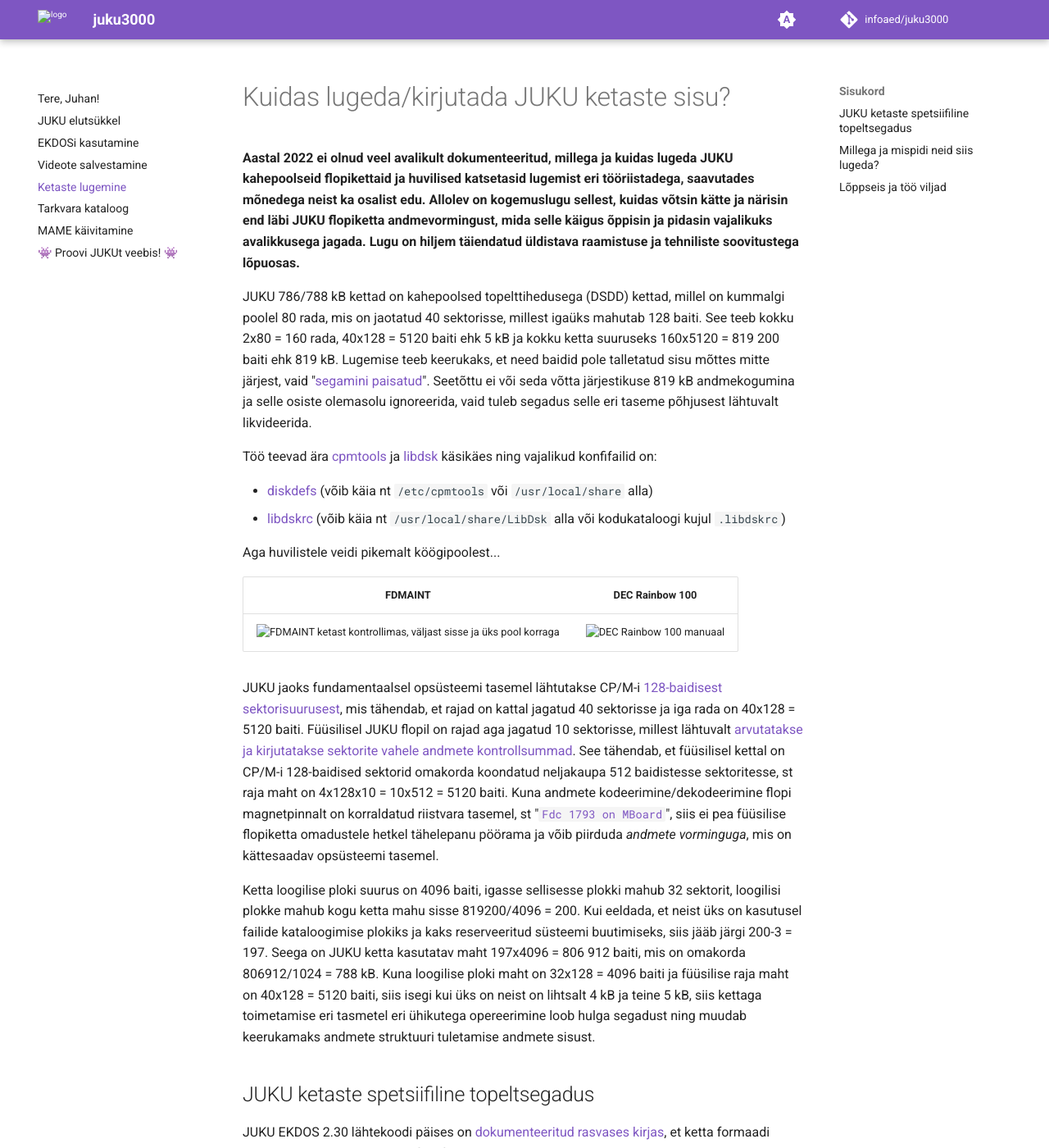
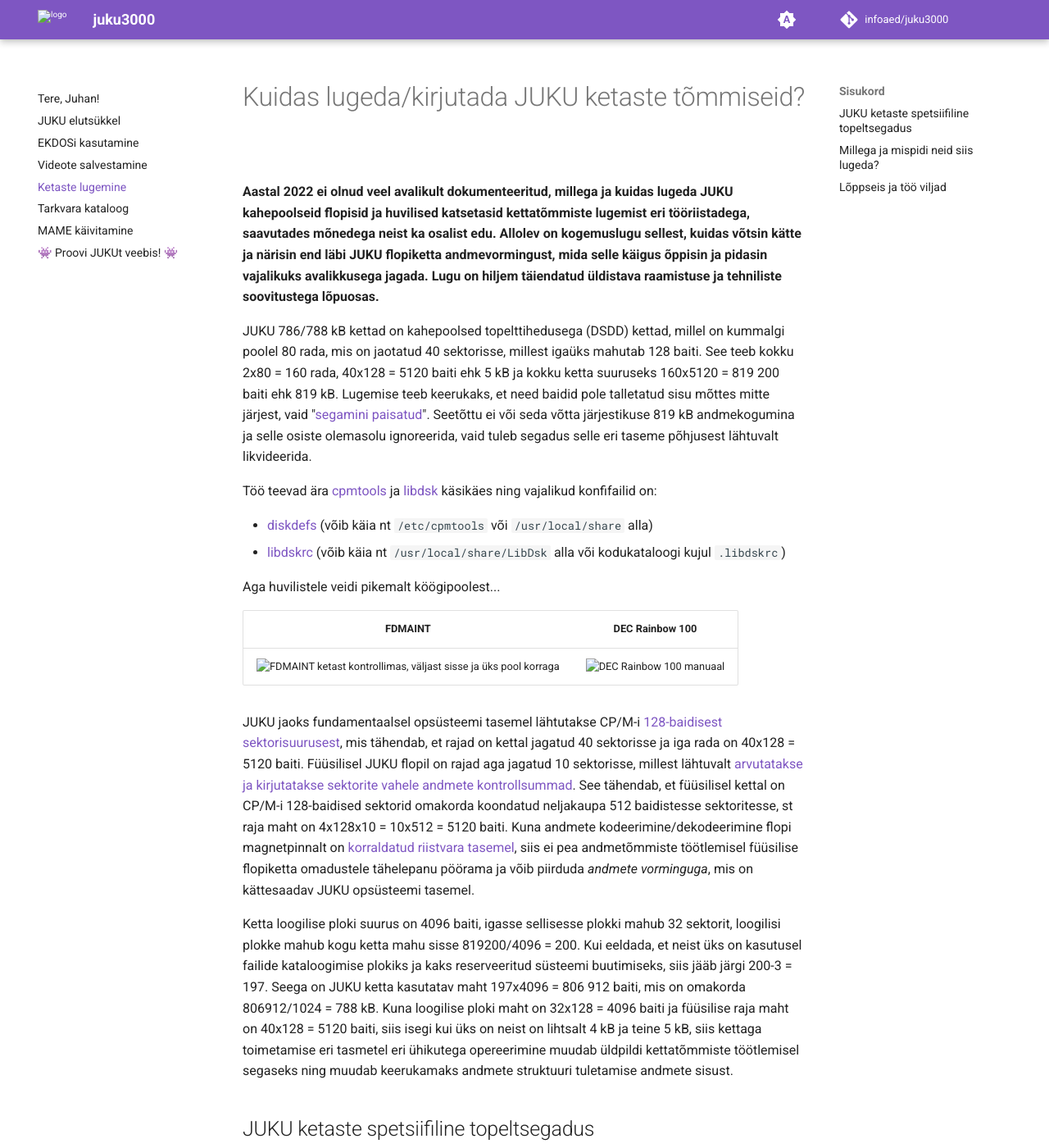
Before and after one commit to infoaed/juku3000, an MkDocs documentation site: the page built from docs/kettad.md, in a window 1280 px wide and 1400 px high. Shown: the whole window at 82% size. Built offline with MkDocs 1.6.1 and Material for MkDocs 9.7.7, drawn with Linux system fonts in a browser that asks for light colours; comment, search, counter and statistics services are not loaded.

Commit message:
Update kettad.md

```diff
--- a/docs/kettad.md
+++ b/docs/kettad.md
@@ -1,6 +1,6 @@
-# Kuidas lugeda/kirjutada JUKU ketaste sisu?
+# Kuidas lugeda/kirjutada JUKU ketaste tõmmiseid?
 
-__Aastal 2022 ei olnud veel avalikult dokumenteeritud, millega ja kuidas lugeda JUKU kahepoolseid flopikettaid ja huvilised katsetasid lugemist eri tööriistadega, saavutades mõnedega neist ka osalist edu. Allolev on kogemuslugu sellest, kuidas võtsin kätte ja närisin end läbi JUKU flopiketta andmevormingust, mida selle käigus õppisin ja pidasin vajalikuks avalikkusega jagada. Lugu on hiljem täiendatud üldistava raamistuse ja tehniliste soovitustega lõpuosas.__
+__Aastal 2022 ei olnud veel avalikult dokumenteeritud, millega ja kuidas lugeda JUKU kahepoolseid flopisid ja huvilised katsetasid kettatõmmiste lugemist eri tööriistadega, saavutades mõnedega neist ka osalist edu. Allolev on kogemuslugu sellest, kuidas võtsin kätte ja närisin end läbi JUKU flopiketta andmevormingust, mida selle käigus õppisin ja pidasin vajalikuks avalikkusega jagada. Lugu on hiljem täiendatud üldistava raamistuse ja tehniliste soovitustega lõpuosas.__
 
 JUKU 786/788 kB kettad on kahepoolsed topelttihedusega (DSDD) kettad, millel on kummalgi poolel 80 rada, mis on jaotatud 40 sektorisse, millest igaüks mahutab 128 baiti. See teeb kokku 2x80 = 160 rada, 40x128 = 5120 baiti ehk 5 kB ja kokku ketta suuruseks 160x5120 = 819 200 baiti ehk 819 kB. Lugemise teeb keerukaks, et need baidid pole talletatud sisu mõttes mitte järjest, vaid "[segamini paisatud](https://www.seasip.info/Cpm/skew.html)". Seetõttu ei või seda võtta järjestikuse 819 kB andmekogumina ja selle osiste olemasolu ignoreerida, vaid tuleb segadus selle eri taseme põhjusest lähtuvalt likvideerida.
 
@@ -15,9 +15,9 @@ FDMAINT             |  DEC Rainbow 100
 :-------------------------:|:-------------------------:
 ![FDMAINT ketast kontrollimas, väljast sisse ja üks pool korraga](/images/disk5.png)  |  ![DEC Rainbow 100 manuaal](/images/rainbow-logo.png)
 
-JUKU jaoks fundamentaalsel opsüsteemi tasemel lähtutakse CP/M-i [128-baidisest sektorisuurusest](https://en.wikipedia.org/wiki/CP/M#Basic_Input_Output_System), mis tähendab, et rajad on kattal jagatud 40 sektorisse ja iga rada on 40x128 = 5120 baiti. Füüsilisel JUKU flopil on rajad aga jagatud 10 sektorisse, millest lähtuvalt [arvutatakse ja kirjutatakse sektorite vahele andmete kontrollsummad](https://en.wikipedia.org/wiki/Modified_frequency_modulation#MFM_coding). See tähendab, et füüsilisel kettal on CP/M-i 128-baidised sektorid omakorda koondatud neljakaupa 512 baidistesse sektoritesse, st raja maht on 4x128x10 = 10x512 = 5120 baiti. Kuna andmete kodeerimine/dekodeerimine flopi magnetpinnalt on korraldatud riistvara tasemel, st "[`Fdc 1793 on MBoard`](https://en.wikipedia.org/wiki/Western_Digital_FD1771)", siis ei pea füüsilise flopiketta omadustele hetkel tähelepanu pöörama ja võib piirduda _andmete vorminguga_, mis on kättesaadav opsüsteemi tasemel.
+JUKU jaoks fundamentaalsel opsüsteemi tasemel lähtutakse CP/M-i [128-baidisest sektorisuurusest](https://en.wikipedia.org/wiki/CP/M#Basic_Input_Output_System), mis tähendab, et rajad on kettal jagatud 40 sektorisse ja iga rada on 40x128 = 5120 baiti. Füüsilisel JUKU flopil on rajad aga jagatud 10 sektorisse, millest lähtuvalt [arvutatakse ja kirjutatakse sektorite vahele andmete kontrollsummad](https://en.wikipedia.org/wiki/Modified_frequency_modulation#MFM_coding). See tähendab, et füüsilisel kettal on CP/M-i 128-baidised sektorid omakorda koondatud neljakaupa 512 baidistesse sektoritesse, st raja maht on 4x128x10 = 10x512 = 5120 baiti. Kuna andmete kodeerimine/dekodeerimine flopi magnetpinnalt on [korraldatud riistvara tasemel](https://en.wikipedia.org/wiki/Western_Digital_FD1771), siis ei pea andmetõmmiste töötlemisel füüsilise flopiketta omadustele tähelepanu pöörama ja võib piirduda _andmete vorminguga_, mis on kättesaadav JUKU opsüsteemi tasemel.
 
-Ketta loogilise ploki suurus on 4096 baiti, igasse sellisesse plokki mahub 32 sektorit, loogilisi plokke mahub kogu ketta mahu sisse 819200/4096 = 200. Kui eeldada, et neist üks on kasutusel failide kataloogimise plokiks ja kaks reserveeritud süsteemi buutimiseks, siis jääb järgi 200-3 = 197. Seega on JUKU ketta kasutatav maht 197x4096 = 806 912 baiti, mis on omakorda 806912/1024 = 788 kB. Kuna loogilise ploki maht on 32x128 = 4096 baiti ja füüsilise raja maht on 40x128 = 5120 baiti, siis isegi kui üks on neist on lihtsalt 4 kB ja teine 5 kB, siis kettaga toimetamise eri tasmetel eri ühikutega opereerimine loob hulga segadust ning muudab keerukamaks andmete struktuuri tuletamise andmete sisust.
+Ketta loogilise ploki suurus on 4096 baiti, igasse sellisesse plokki mahub 32 sektorit, loogilisi plokke mahub kogu ketta mahu sisse 819200/4096 = 200. Kui eeldada, et neist üks on kasutusel failide kataloogimise plokiks ja kaks reserveeritud süsteemi buutimiseks, siis jääb järgi 200-3 = 197. Seega on JUKU ketta kasutatav maht 197x4096 = 806 912 baiti, mis on omakorda 806912/1024 = 788 kB. Kuna loogilise ploki maht on 32x128 = 4096 baiti ja füüsilise raja maht on 40x128 = 5120 baiti, siis isegi kui üks on neist on lihtsalt 4 kB ja teine 5 kB, siis kettaga toimetamise eri tasmetel eri ühikutega opereerimine muudab üldpildi kettatõmmiste töötlemisel segaseks ning muudab keerukamaks andmete struktuuri tuletamise andmete sisust.
 
 ## JUKU ketaste spetsiifiline topeltsegadus
 
```
